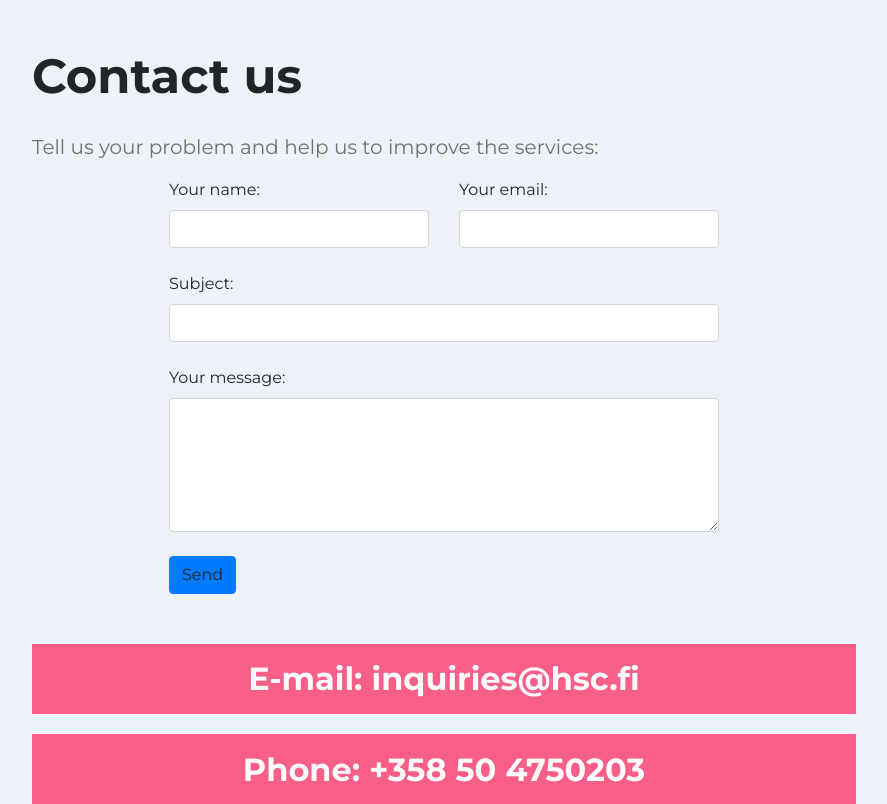
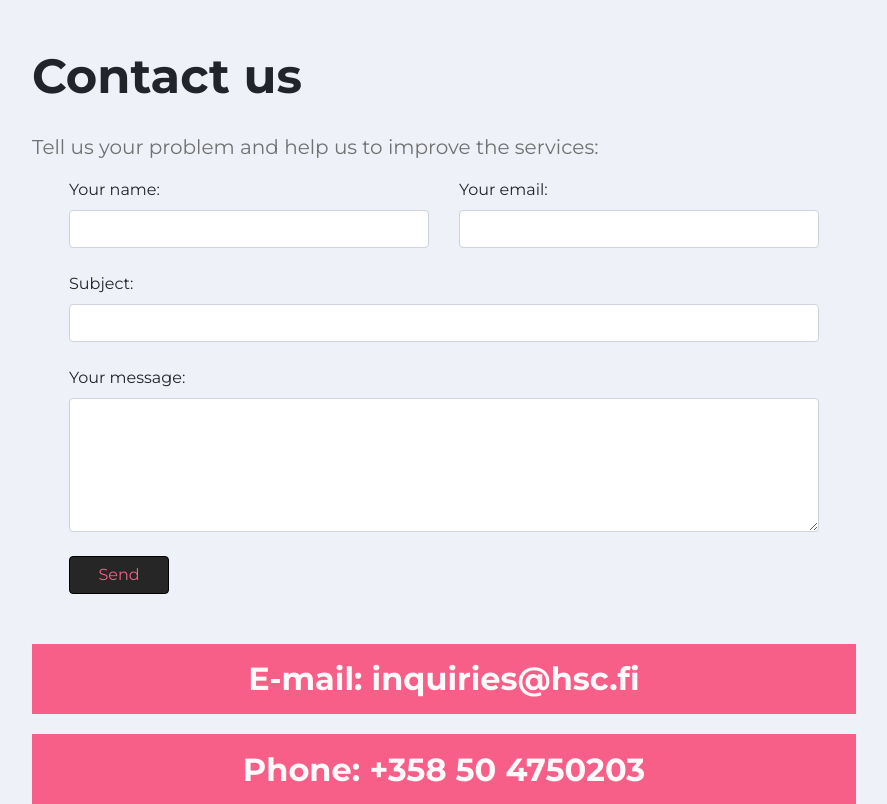
Before and after one commit to PopekD/Sports-Club, a PHP site: page /pages/contact.php in a window 1280 px wide. Shown: the part 60-864 px from the top of the page, without its empty margins (196-1083 px from the left). Run offline with PHP 8.4, Linux system fonts and the light colour scheme.

Commit message:
form added

```diff
--- a/pages/contact.php
+++ b/pages/contact.php
@@ -18,7 +18,7 @@
             <div class="contactinfo">
                 <div class="CU">Contact us</div>
                 <p class="normalt1" > Tell us your problem and help us to improve the services:</p>
-                <div class="row">
+
 
     <form id="contact-form" class="contact-form" name="contact-form" action="form_mail.php" method="POST" >
         <div class="row">
@@ -59,7 +59,7 @@
             <a class="btn btn-primary" onclick="document.getElementById('contact-form').submit();">Send</a>
         </div>
     </form>
-</div>
+
                 <div class="BT">
                         <div class="BT1">E-mail: inquiries@hsc.fi</div>
                         <div class="BT1">Phone: +358 50 4750203</div>
--- a/style.css
+++ b/style.css
@@ -277,10 +277,25 @@ footer {
 		margin-left: 100px;
 }
 .contact-form {
-    width: 550px;
+    width: 750px;
     margin: auto;
-	display:inline;
+	/* display:flexbox; */
+
 }
+.btn-primary {
+	width:100px;
+	background-color: #262626;
+	color: #f75f88 !important;
+	border-color: black !important;
+
+}
+.btn-primary:hover{
+	background-color:#f75f88;
+	color:#eef1f8 !important;
+}
+.btn-primary:focus, .btn-primary:active {
+	background-color: #717171 !important;
+ }
 .BT {
 	display: flex;
 	margin: 30px 0;
```
